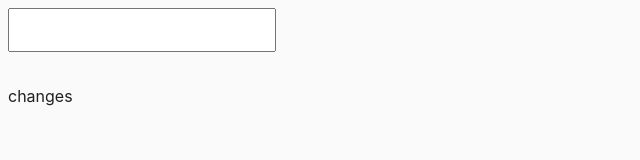
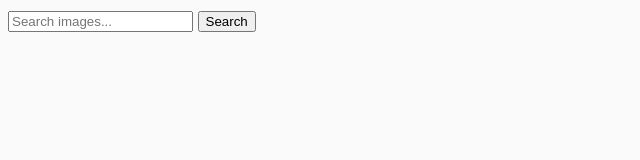
Before and after one commit to buga747/goit-js-hw-11, a website built with Parcel: page src/index.html in a window 1280 px wide. Shown: the whole page, without its empty margins (0-640 px from the left). Built offline with nearby package versions, Linux system fonts and the light colour scheme.

Commit message:
new commit

```diff
--- a/src/index.html
+++ b/src/index.html
@@ -9,10 +9,10 @@
 </head>
 
 <body>
-  <input type="text" id="search-box" />
-  <ul class="country-list"></ul>
-  <div class="country-info"></div>
-  changes
+  <form class="search-form" id="search-form">
+    <input type="text" name="searchQuery" autocomplete="off" placeholder="Search images..." />
+    <button type="submit">Search</button>
+  </form>
 
   <script src="index.js" type="module"></script>
 </body>
```
